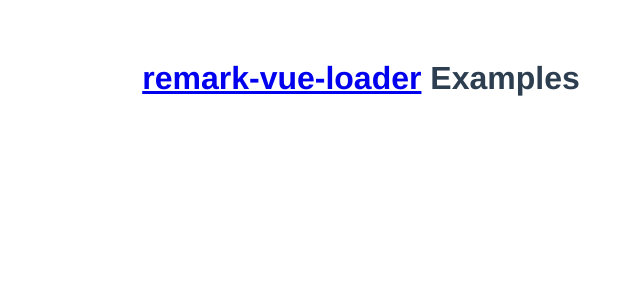
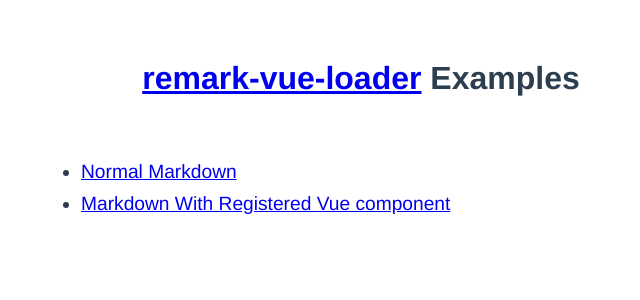
Before and after one commit to mactavishz/remark-vue-loader, a Vue app in the folder example/: page / in a window 1280 px wide. Shown: the top 300 px of the page, without its empty margins (279-919 px from the left). Built offline with nearby package versions, Linux system fonts and the light colour scheme.

Commit message:
chore(example): remove unused files, init demo app

```diff
--- a/example/data.json
+++ b/example/data.json
@@ -1,14 +1,10 @@
 [
   {
     "name": "Normal Markdown",
-    "source": "./markdown/normal.md"
-  },
-  {
-    "name": "Markdown With Vue SFC container",
-    "source": "./markdown/container.md"
+    "filename": "normal.md"
   },
   {
     "name": "Markdown With Registered Vue component",
-    "source": "./markdown/registered.md"
+    "filename": "registered.md"
   }
 ]
--- a/example/markdown/registered.md
+++ b/example/markdown/registered.md
@@ -1,7 +1,7 @@
 # Registered Vue Component
-
-## Demo
 
 Check out the demo below:
 
+Here, We have a **MyCustomComp.vue** file correspond to **`<my-custom-comp></my-custom-comp>`** in Markdown file
+
 <my-custom-comp></my-custom-comp>
--- a/example/src/App.vue
+++ b/example/src/App.vue
@@ -3,19 +3,56 @@
     <h1 class="example-header">
       <a href="https://github.com/Mactaivsh/remark-vue-loader">remark-vue-loader</a> Examples
     </h1>
-    <normal />
+    <ul
+      v-show="!currentDemoComp"
+      class="example-list">
+      <li
+        v-for="demo in demoList"
+        :key="demo.name">
+        <a href="javascript:void(0);" @click="showDemo(demo)">{{ demo.name }}</a>
+      </li>
+    </ul>
+    <a
+      v-show="currentDemoComp"
+      href="javascript:void(0);"
+      class="example-back"
+      @click="hideDemo">🔙 Back To List</a>
+    <component v-if="currentDemoComp" :is="currentDemoComp"></component>
   </div>
 </template>
 
 <script>
 
-import Normal from '../markdown/normal.md'
+import dataset from '../data.json'
 
 export default {
   name: 'app',
 
-  components: {
-    Normal
+  data () {
+    return {
+      currentDemoComp: null
+    }
+  },
+
+  computed: {
+    demoList () {
+      return dataset.map(item => {
+        return {
+          ...item,
+          component: () => import(`../markdown/${item.filename}`)
+        }
+      })
+    }
+  },
+
+  methods: {
+    showDemo (demo) {
+      this.currentDemoComp = demo.component
+    },
+
+    hideDemo () {
+      this.currentDemoComp = null
+    }
   }
 }
 </script>
@@ -35,6 +72,15 @@
   margin-bottom: 2em;
 }
 
+.example-list,
+.example-back {
+  font-size: 1.2em;
+}
+
+.example-list > li {
+  margin: .5em 0;
+}
+
 p img {
   display: inline-block;
   max-width: 25vw;
--- a/example/vue.config.js
+++ b/example/vue.config.js
@@ -14,8 +14,20 @@
           },
           {
             loader: path.resolve(__dirname, '../index.js'),
-            // TODO: add options
-            options: {}
+            options: {
+              cache: false,
+              components: [
+                './src/components/*.vue'
+              ],
+              // There's another way:
+              // components: {
+              //   'MyCustomComp': './src/components/MyCustomComp.vue'
+              // },
+              transformers: [],
+              preprocess (sourcem, api) {},
+              processing (ast, api) {},
+              postprocess (sfc, api) {}
+            }
           }
         ]
       }]
```
Also changed, not shown: example/src/components/MyCustomComp.vue (+25 -0 lines), example/src/components/Container.vue (deleted), example/src/components/Normal.vue (deleted), example/src/components/Registered.vue (deleted).
